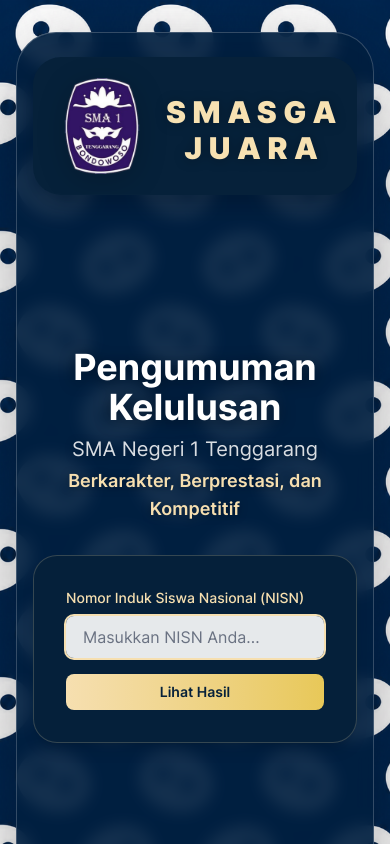
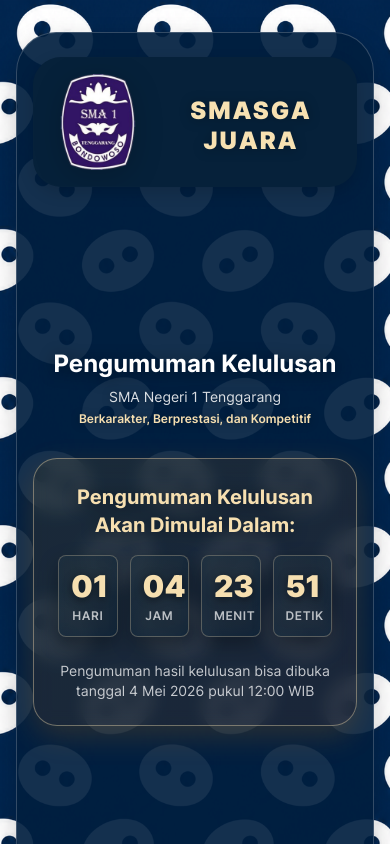
Before and after one commit to nawa316/smasga-graduation26, a Next.js app: page /graduation in a window 390 px wide. Shown: the top 844 px of the page. Built offline with nearby package versions, Linux system fonts and the light colour scheme; no server answers.

Commit message:
feat: add v3

```diff
--- a/src/app/graduation/page.tsx
+++ b/src/app/graduation/page.tsx
@@ -2,6 +2,8 @@
 
 import Image from 'next/image';
 import { useEffect, useRef, useState } from 'react';
+
+import AnnouncementCountdown from '@/components/AnnouncementCountdown';
 
 export type Student = {
   nisn: string;
@@ -15,6 +17,7 @@
   const [error, setError] = useState('');
   const [loading, setLoading] = useState(true);
   const [certificateRevealed, setCertificateRevealed] = useState(false);
+  const [isCountdownExpired, setIsCountdownExpired] = useState(false);
   const audioRef = useRef<HTMLAudioElement>(null);
 
   useEffect(() => {
@@ -113,7 +116,7 @@
         backgroundPosition: 'center',
       }}
     >
-      <div className='mx-auto w-full max-w-5xl overflow-hidden rounded-[2.5rem] border border-white/20 bg-[#001f3f]/92 shadow-[0_28px_90px_rgba(0,0,0,0.35)] backdrop-blur-sm'>
+      <div className='mx-auto w-full max-w-5xl overflow-hidden rounded-[2.5rem] border border-white/20 bg-[#001f3f]/92 shadow-[0_10px_26px_rgba(0,0,0,0.2)] sm:shadow-[0_28px_90px_rgba(0,0,0,0.35)] sm:backdrop-blur-sm'>
         <div className='bg-transparent px-4 py-6 sm:px-6 lg:px-8'>
           {/* Audio Element */}
           <audio ref={audioRef} loop>
@@ -122,7 +125,7 @@
 
           {/* Header - Always at Top */}
           <div className='mb-8'>
-            <div className='relative overflow-hidden rounded-[1.75rem] border border-transparent bg-[#06213a] p-5 shadow-[0_10px_26px_rgba(0,0,0,0.18)] md:p-6'>
+            <div className='relative overflow-hidden rounded-[1.75rem] border border-transparent bg-[#06213a] p-4 shadow-[0_6px_16px_rgba(0,0,0,0.14)] sm:p-5 sm:shadow-[0_10px_26px_rgba(0,0,0,0.18)] md:p-6'>
               {/* Opaque header background to prevent patterned background from showing through and causing banding */}
 
               <div className='relative flex items-center justify-between gap-4'>
@@ -137,7 +140,7 @@
                 </div>
 
                 <div className='flex-1 text-center'>
-                  <h1 className='mt-2 text-3xl font-black tracking-[0.22em] text-[#f7e1b2] drop-shadow-[0_1px_6px_rgba(0,0,0,0.28)] md:text-5xl'>
+                  <h1 className='mt-2 text-2xl font-black tracking-[0.08em] leading-tight text-[#f7e1b2] break-words drop-shadow-[0_1px_6px_rgba(0,0,0,0.28)] sm:text-3xl sm:tracking-[0.14em] md:text-5xl md:tracking-[0.22em]'>
                     SMASGA JUARA
                   </h1>
                 </div>
@@ -153,19 +156,24 @@
                 <div className='max-w-4xl w-full'>
                   {/* Main Header */}
                   <div className='text-center mb-8'>
-                    <h2 className='text-4xl font-bold text-white drop-shadow-[0_2px_8px_rgba(0,0,0,0.45)] mb-2'>
+                    <h2 className='text-2xl font-bold leading-tight text-white drop-shadow-[0_2px_8px_rgba(0,0,0,0.45)] mb-2 sm:text-4xl'>
                       Pengumuman Kelulusan
                     </h2>
-                    <p className='text-xl text-white/85 drop-shadow-[0_1px_4px_rgba(0,0,0,0.35)] mb-1'>
+                    <p className='text-sm text-white/85 drop-shadow-[0_1px_4px_rgba(0,0,0,0.35)] mb-1 sm:text-xl'>
                       SMA Negeri 1 Tenggarang
                     </p>
-                    <p className='text-lg text-[#f6dfb0] font-semibold drop-shadow-[0_1px_4px_rgba(0,0,0,0.35)] mb-4'>
+                    <p className='text-xs text-[#f6dfb0] font-semibold leading-tight drop-shadow-[0_1px_4px_rgba(0,0,0,0.35)] mb-4 sm:text-lg'>
                       Berkarakter, Berprestasi, dan Kompetitif
                     </p>
                   </div>
 
-                  {/* Search Form */}
-                  <div className='bg-[#06213a]/95 rounded-[1.5rem] border border-[#f6dfb0]/20 shadow-lg p-8 mb-8 backdrop-blur-sm'>
+                  {/* Countdown */}
+                  <AnnouncementCountdown
+                    onStateChange={setIsCountdownExpired}
+                  />
+                  {/* Search Form - Only show when countdown is expired */}
+                  {isCountdownExpired && (
+                    <div className='bg-[#06213a]/95 rounded-[1.5rem] border border-[#f6dfb0]/20 shadow-lg p-5 mb-8 backdrop-blur-sm sm:p-8'>
                       <form onSubmit={handleSearch} className='space-y-4'>
                         <div>
                           <label
@@ -195,16 +203,20 @@
                         </button>
                       </form>
                     </div>
+                  )}
                 </div>
               </div>
             ) : (
               // Certificate View - Normal Layout
               <div className='max-w-4xl mx-auto w-full'>
+                {/* Countdown */}
+                <AnnouncementCountdown />
+
                 {/* Certificate */}
                 <div className='space-y-6'>
-                  <div className='relative overflow-hidden rounded-[2rem] border border-[#f6dfb0]/40 bg-gradient-to-br from-[#06213a]/20 to-[#0f3354]/20 p-4 shadow-[0_24px_80px_rgba(6,33,58,0.35)] backdrop-blur-sm'>
+                  <div className='relative overflow-hidden rounded-[2rem] border border-[#f6dfb0]/40 bg-gradient-to-br from-[#06213a]/20 to-[#0f3354]/20 p-3 shadow-[0_10px_28px_rgba(6,33,58,0.2)] sm:p-4 sm:shadow-[0_24px_80px_rgba(6,33,58,0.35)] sm:backdrop-blur-sm'>
                     <div
-                      className={`relative rounded-[1.5rem] border border-[#f6dfb0]/50 bg-gradient-to-b from-[#fffdf7] to-[#fff7ea] p-6 text-center shadow-[inset_0_1px_0_rgba(255,255,255,0.8),_0_2px_8px_rgba(6,33,58,0.15)] transition-all duration-700 ease-out md:p-12 ${
+                      className={`relative rounded-[1.5rem] border border-[#f6dfb0]/50 bg-gradient-to-b from-[#fffdf7] to-[#fff7ea] px-4 py-6 text-center shadow-[inset_0_1px_0_rgba(255,255,255,0.8),_0_1px_4px_rgba(6,33,58,0.1)] transition-all duration-500 ease-out sm:px-6 sm:shadow-[inset_0_1px_0_rgba(255,255,255,0.8),_0_2px_8px_rgba(6,33,58,0.15)] md:p-12 md:duration-700 ${
                         certificateRevealed
                           ? 'opacity-100 translate-y-0'
                           : 'opacity-0 translate-y-4'
@@ -212,14 +224,14 @@
                     >
                       <div className='pointer-events-none absolute inset-0 overflow-hidden rounded-[1.5rem]'>
                         <div
-                          className={`absolute inset-y-0 left-0 w-1/2 bg-gradient-to-r from-[#6a3518] via-[#9d5625] to-[#d8a05c] opacity-95 transition-transform duration-1000 ease-[cubic-bezier(.22,1,.36,1)] ${
+                          className={`absolute inset-y-0 left-0 w-1/2 bg-gradient-to-r from-[#6a3518] via-[#9d5625] to-[#d8a05c] opacity-95 transition-transform duration-500 ease-[cubic-bezier(.22,1,.36,1)] sm:duration-1000 ${
                             certificateRevealed
                               ? '-translate-x-[105%]'
                               : 'translate-x-0'
                           }`}
                         />
                         <div
-                          className={`absolute inset-y-0 right-0 w-1/2 bg-gradient-to-l from-[#6a3518] via-[#9d5625] to-[#d8a05c] opacity-95 transition-transform duration-1000 ease-[cubic-bezier(.22,1,.36,1)] ${
+                          className={`absolute inset-y-0 right-0 w-1/2 bg-gradient-to-l from-[#6a3518] via-[#9d5625] to-[#d8a05c] opacity-95 transition-transform duration-500 ease-[cubic-bezier(.22,1,.36,1)] sm:duration-1000 ${
                             certificateRevealed
                               ? 'translate-x-[105%]'
                               : 'translate-x-0'
@@ -228,48 +240,48 @@
                       </div>
 
                       <div className='relative z-10'>
-                        <div className='mb-8 space-y-3'>
-                          <h2 className='text-3xl font-black tracking-[0.2em] text-amber-950 drop-shadow-sm md:text-5xl'>
+                        <div className='mb-6 space-y-3 sm:mb-8'>
+                          <h2 className='px-1 text-xl font-black leading-tight tracking-[0.08em] text-amber-950 break-words drop-shadow-sm sm:text-3xl sm:tracking-[0.16em] md:text-5xl md:tracking-[0.2em]'>
                             SURAT KEPUTUSAN KELULUSAN
                           </h2>
-                          <p className='mx-auto max-w-[18rem] text-center text-[0.62rem] font-semibold leading-tight tracking-[0.08em] text-amber-900/80 sm:max-w-none sm:text-sm sm:tracking-[0.18em] md:text-lg md:tracking-[0.3em] md:whitespace-nowrap'>
+                          <p className='mx-auto max-w-[18rem] text-center text-[0.6rem] font-semibold leading-tight tracking-[0.04em] text-amber-900/80 break-words sm:max-w-none sm:text-sm sm:tracking-[0.18em] md:text-lg md:tracking-[0.3em] md:whitespace-nowrap'>
                             NO. SK: 400.3.8/194/101.6.4.8/2026
                           </p>
                           <div className='mx-auto h-1.5 w-48 rounded-full bg-gradient-to-r from-transparent via-amber-800 to-transparent' />
                         </div>
 
-                        <div className='mx-auto max-w-2xl space-y-6'>
-                          <p className='text-lg font-medium text-stone-700 md:text-xl'>
+                        <div className='mx-auto max-w-2xl space-y-5 sm:space-y-6'>
+                          <p className='text-base font-medium leading-relaxed text-stone-700 sm:text-lg md:text-xl'>
                             Dengan ini dinyatakan bahwa
                           </p>
 
-                          <div className='rounded-[1.5rem] border border-amber-200 bg-white/70 px-6 py-5 shadow-[0_10px_30px_rgba(120,73,17,0.08)] backdrop-blur-sm'>
-                            <p className='text-sm font-semibold uppercase tracking-[0.35em] text-amber-800/70'>
+                          <div className='rounded-[1.5rem] border border-amber-200 bg-white/70 px-4 py-4 shadow-[0_10px_30px_rgba(120,73,17,0.08)] backdrop-blur-sm sm:px-6 sm:py-5'>
+                            <p className='text-[0.65rem] font-semibold uppercase tracking-[0.18em] text-amber-800/70 sm:text-sm sm:tracking-[0.35em]'>
                               Nama Siswa .{' '}
                             </p>
-                            <p className='mt-2 text-2xl font-extrabold text-amber-950 md:text-4xl'>
+                            <p className='mt-2 break-words text-xl font-extrabold leading-tight text-amber-950 sm:text-2xl md:text-4xl'>
                               {foundStudent.name.toUpperCase()}
                             </p>
                           </div>
 
-                          <div className='rounded-[1.5rem] border border-amber-200 bg-white/70 px-6 py-5 shadow-[0_10px_30px_rgba(120,73,17,0.08)] backdrop-blur-sm'>
-                            <p className='text-sm font-semibold uppercase tracking-[0.35em] text-amber-800/70'>
+                          <div className='rounded-[1.5rem] border border-amber-200 bg-white/70 px-4 py-4 shadow-[0_10px_30px_rgba(120,73,17,0.08)] backdrop-blur-sm sm:px-6 sm:py-5'>
+                            <p className='text-[0.65rem] font-semibold uppercase tracking-[0.18em] text-amber-800/70 sm:text-sm sm:tracking-[0.35em]'>
                               Nomor Induk Siswa Nasional
                             </p>
-                            <p className='mt-2 text-xl font-bold tracking-[0.2em] text-amber-950 md:text-2xl'>
+                            <p className='mt-2 break-all text-lg font-bold tracking-[0.08em] text-amber-950 sm:text-xl md:text-2xl md:tracking-[0.2em]'>
                               {foundStudent.nisn}
                             </p>
                           </div>
 
                           <div className='space-y-3 pt-2'>
-                            <p className='text-lg font-medium text-stone-700 md:text-xl'>
+                            <p className='text-base font-medium leading-relaxed text-stone-700 sm:text-lg md:text-xl'>
                               Telah berhasil menyelesaikan program pembelajaran
                               di
                             </p>
-                            <p className='text-xl font-semibold text-amber-950 md:text-2xl'>
+                            <p className='text-lg font-semibold leading-tight text-amber-950 sm:text-xl md:text-2xl'>
                               SMA Negeri 1 Tenggarang
                             </p>
-                            <p className='text-base text-stone-700 md:text-lg'>
+                            <p className='text-sm text-stone-700 sm:text-base md:text-lg'>
                               Tahun Ajaran 2025/2026
                             </p>
                           </div>
--- /dev/null
+++ b/src/components/AnnouncementCountdown.tsx
@@ -0,0 +1,142 @@
+'use client';
+
+import { useEffect, useState } from 'react';
+
+interface CountdownTime {
+  days: number;
+  hours: number;
+  minutes: number;
+  seconds: number;
+  isExpired: boolean;
+}
+
+interface AnnouncementCountdownProps {
+  onStateChange?: (isExpired: boolean) => void;
+}
+
+const ANNOUNCEMENT_TARGET_WIB = '2026-05-04T12:00:00+07:00';
+
+export default function AnnouncementCountdown({
+  onStateChange,
+}: AnnouncementCountdownProps) {
+  const [countdown, setCountdown] = useState<CountdownTime>({
+    days: 0,
+    hours: 0,
+    minutes: 0,
+    seconds: 0,
+    isExpired: false,
+  });
+
+  useEffect(() => {
+    const calculateCountdown = () => {
+      const now = new Date();
+      const targetDate = new Date(ANNOUNCEMENT_TARGET_WIB);
+      const difference = targetDate.getTime() - now.getTime();
+
+      if (difference <= 0) {
+        setCountdown({
+          days: 0,
+          hours: 0,
+          minutes: 0,
+          seconds: 0,
+          isExpired: true,
+        });
+        onStateChange?.(true);
+        return;
+      }
+
+      const days = Math.floor(difference / (1000 * 60 * 60 * 24));
+      const hours = Math.floor((difference / (1000 * 60 * 60)) % 24);
+      const minutes = Math.floor((difference / 1000 / 60) % 60);
+      const seconds = Math.floor((difference / 1000) % 60);
+
+      setCountdown({
+        days,
+        hours,
+        minutes,
+        seconds,
+        isExpired: false,
+      });
+      onStateChange?.(false);
+    };
+
+    // Calculate immediately
+    calculateCountdown();
+
+    // Update every second
+    const interval = setInterval(calculateCountdown, 1000);
+
+    return () => clearInterval(interval);
+  }, [onStateChange]);
+
+  if (countdown.isExpired) {
+    return null;
+  }
+
+  return (
+    <div className='relative overflow-hidden rounded-[1.5rem] border border-[#f6dfb0]/40 bg-gradient-to-br from-amber-500/10 to-orange-500/10 p-6 shadow-[0_10px_30px_rgba(217,119,6,0.2)] backdrop-blur-sm mb-8'>
+      <div className='text-center'>
+        <h3 className='text-xl font-bold text-[#f6dfb0] drop-shadow-[0_2px_8px_rgba(0,0,0,0.45)] mb-4'>
+          Pengumuman Kelulusan Akan Dimulai Dalam:
+        </h3>
+        <div className='grid grid-cols-4 gap-3'>
+          {/* Days */}
+          <div className='relative overflow-hidden rounded-lg border border-[#f6dfb0]/30 bg-[#06213a]/60 p-3 shadow-[0_8px_20px_rgba(0,0,0,0.3)] backdrop-blur-sm'>
+            <div className='absolute inset-0 bg-gradient-to-br from-[#f6dfb0]/5 to-transparent' />
+            <div className='relative'>
+              <div className='text-3xl font-black text-[#f6dfb0] drop-shadow-[0_2px_4px_rgba(0,0,0,0.5)]'>
+                {String(countdown.days).padStart(2, '0')}
+              </div>
+              <div className='text-xs font-semibold text-white/70 uppercase tracking-wider mt-1'>
+                Hari
+              </div>
+            </div>
+          </div>
+
+          {/* Hours */}
+          <div className='relative overflow-hidden rounded-lg border border-[#f6dfb0]/30 bg-[#06213a]/60 p-3 shadow-[0_8px_20px_rgba(0,0,0,0.3)] backdrop-blur-sm'>
+            <div className='absolute inset-0 bg-gradient-to-br from-[#f6dfb0]/5 to-transparent' />
+            <div className='relative'>
+              <div className='text-3xl font-black text-[#f6dfb0] drop-shadow-[0_2px_4px_rgba(0,0,0,0.5)]'>
+                {String(countdown.hours).padStart(2, '0')}
+              </div>
+              <div className='text-xs font-semibold text-white/70 uppercase tracking-wider mt-1'>
+                Jam
+              </div>
+            </div>
+          </div>
+
+          {/* Minutes */}
+          <div className='relative overflow-hidden rounded-lg border border-[#f6dfb0]/30 bg-[#06213a]/60 p-3 shadow-[0_8px_20px_rgba(0,0,0,0.3)] backdrop-blur-sm'>
+            <div className='absolute inset-0 bg-gradient-to-br from-[#f6dfb0]/5 to-transparent' />
+            <div className='relative'>
+              <div className='text-3xl font-black text-[#f6dfb0] drop-shadow-[0_2px_4px_rgba(0,0,0,0.5)]'>
+                {String(countdown.minutes).padStart(2, '0')}
+              </div>
+              <div className='text-xs font-semibold text-white/70 uppercase tracking-wider mt-1'>
+                Menit
+              </div>
+            </div>
+          </div>
+
+          {/* Seconds */}
+          <div className='relative overflow-hidden rounded-lg border border-[#f6dfb0]/30 bg-[#06213a]/60 p-3 shadow-[0_8px_20px_rgba(0,0,0,0.3)] backdrop-blur-sm'>
+            <div className='absolute inset-0 bg-gradient-to-br from-[#f6dfb0]/5 to-transparent' />
+            <div className='relative'>
+              <div className='text-3xl font-black text-[#f6dfb0] drop-shadow-[0_2px_4px_rgba(0,0,0,0.5)]'>
+                {String(countdown.seconds).padStart(2, '0')}
+              </div>
+              <div className='text-xs font-semibold text-white/70 uppercase tracking-wider mt-1'>
+                Detik
+              </div>
+            </div>
+          </div>
+        </div>
+        <p className='text-sm text-white/75 mt-6'>
+          Pengumuman hasil kelulusan bisa dibuka tanggal 4 Mei 2026 pukul 12:00
+          WIB
+        </p>
+      </div>
+    </div>
+  );
+}
--- a/src/constant/config.ts
+++ b/src/constant/config.ts
@@ -1,7 +1,8 @@
+const siteUrl =
+  process.env.NEXT_PUBLIC_SITE_URL?.trim() || 'http://localhost:3000';
+
 export const siteConfig = {
-  title: 'Next.js + Tailwind CSS + TypeScript Starter',
-  description:
-    'A starter for Next.js, Tailwind CSS, and TypeScript with Absolute Import, Seo, Link component, pre-configured with Husky',
-  /** Without additional '/' on the end, e.g. https://theodorusclarence.com */
-  url: 'https://tsnext-tw.thcl.dev',
+  title: 'SMAN 1 Tenggarang Graduation 2026',
+  description: 'A website for SMAN 1 Tenggarang Graduation 2026',
+  url: siteUrl,
 };
```
Also changed, not shown: next-env.d.ts. Lines whose indentation alone changed are shown as unchanged.
